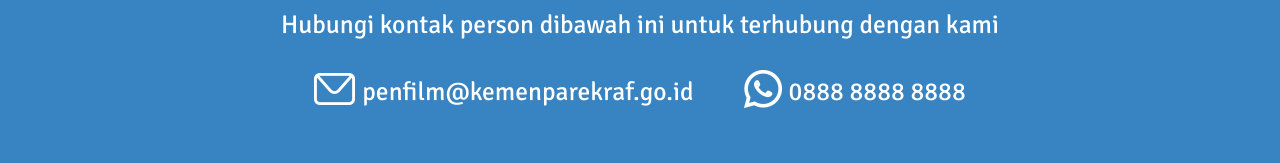
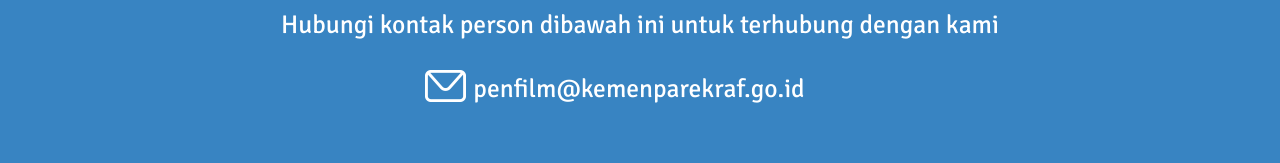
Before and after one commit to farolinar/penkemeparekraf-archive, a React (Create React App) app: page / in a window 1280 px wide. Shown: the part 3165-3328 px from the top of the page. Built offline with nearby package versions, Linux system fonts and the light colour scheme.

Commit message:
Remove whatsapp number

```diff
--- a/src/js/views/layout/footer.js
+++ b/src/js/views/layout/footer.js
@@ -15,12 +15,12 @@
                 </LazyLoad>
                 <a href="mailto:penfilm@kemenparekraf.go.id" target="_blank" rel="noreferrer">penfilm@kemenparekraf.go.id</a>
             </div>
-            <div className="footer-contact">
+            {/* <div className="footer-contact">
                 <LazyLoad>
                     <img src={icWa} alt="wa" />
                 </LazyLoad>
                 <a href="https://wa.me/6288888888888" target="_blank" rel="noreferrer">0888 8888 8888</a>
-            </div>
+            </div> */}
         </div>
     </div>)
 }
--- a/src/js/views/pages/contactUs/index.js
+++ b/src/js/views/pages/contactUs/index.js
@@ -19,12 +19,12 @@
                         </LazyLoad>
                         <a href="mailto:penfilm@kemenparekraf.go.id" target="_blank" rel="noreferrer">penfilm@kemenparekraf.go.id</a>
                     </div>
-                    <div className="footer-contact">
+                    {/* <div className="footer-contact">
                         <LazyLoad>
                             <img src={icWa} alt="wa" />
                         </LazyLoad>
                         <a href="https://wa.me/6288888888888" target="_blank" rel="noreferrer">0888 8888 8888</a>
-                    </div>
+                    </div> */}
                 </div>
             </div>
         </div>
```
